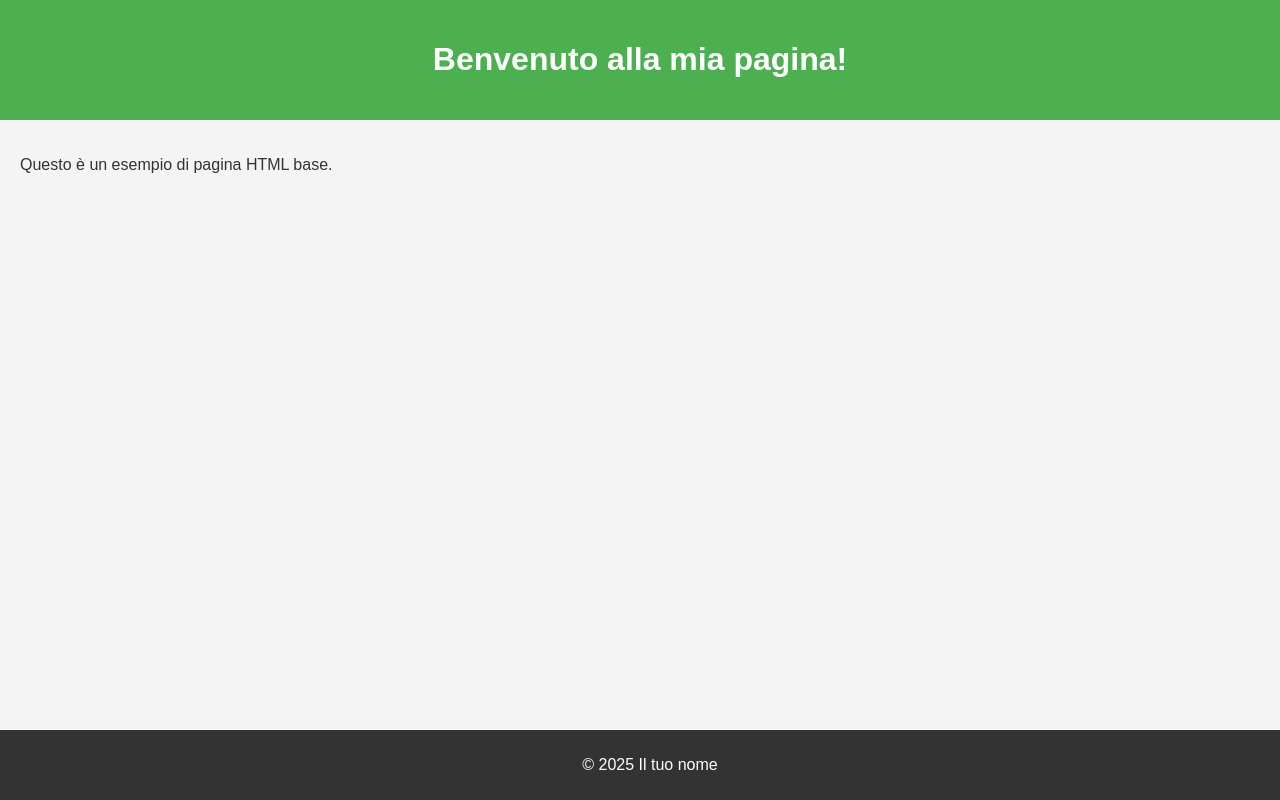
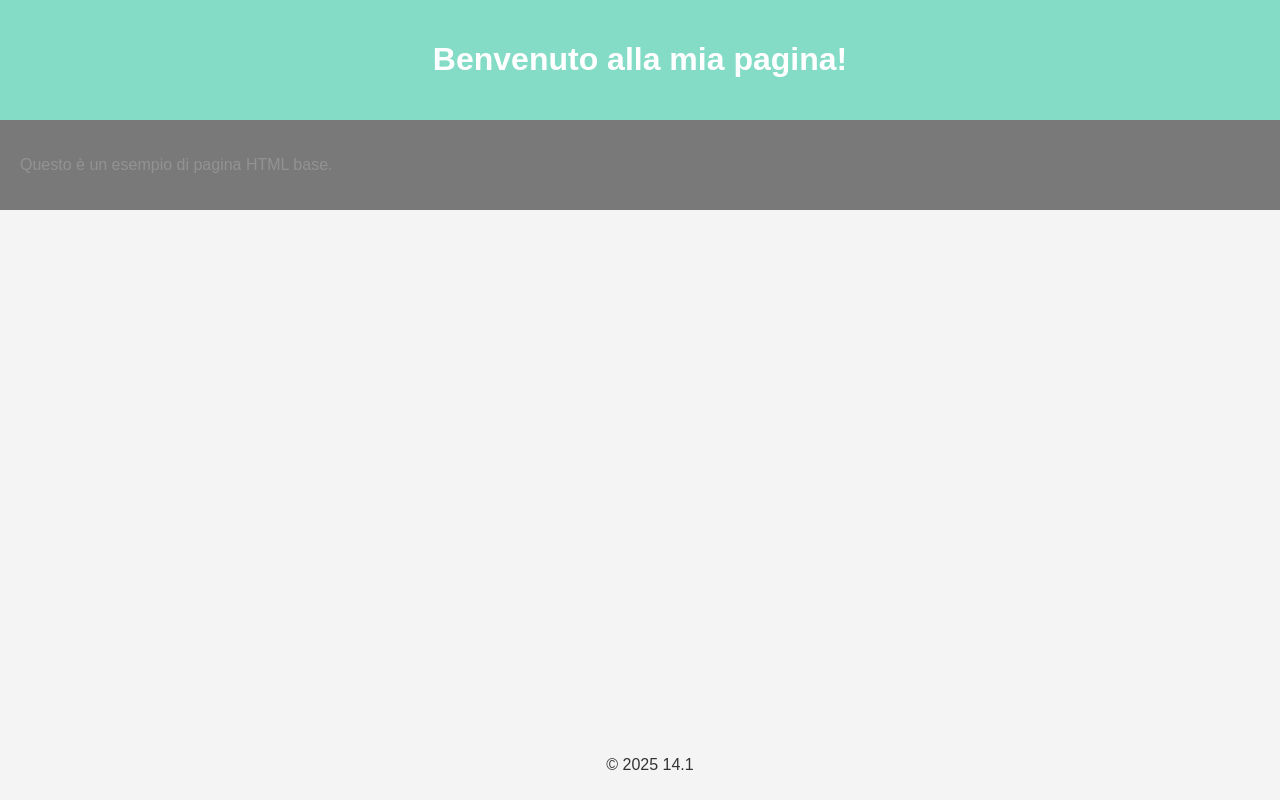
Before and after one commit to frankFTP/OscarRepository, a plain HTML site: page SitoGallardo/index.html in a window 1280 px wide. Drawn offline with Linux system fonts and the light colour scheme.

Commit message:
css base

```diff
--- a/SitoGallardo/index.html
+++ b/SitoGallardo/index.html
@@ -19,7 +19,7 @@
     </div>
 
     <footer>
-        <p>&copy; 2025 Il tuo nome</p>
+        <p>&copy; 2025 14.1</p>
     </footer>
 
 </body>
--- a/SitoGallardo/styles.css
+++ b/SitoGallardo/styles.css
@@ -6,9 +6,8 @@ body {
     color: #333;
 }
 
-
 header {
-    background-color: #4CAF50;
+    background-color: #84DCC6;
     color: white;
     text-align: center;
     padding: 20px;
@@ -16,12 +15,16 @@ header {
 
 
 .container {
+    background-color: black;
+    opacity: 0.5;
+    box-shadow: #333;
     padding: 20px;
+    align-content: center;
 }
 
 
 footer {
-    background-color: #333;
+    background-color: #A5FFD6
     color: white;
     text-align: center;
     padding: 10px;
```
